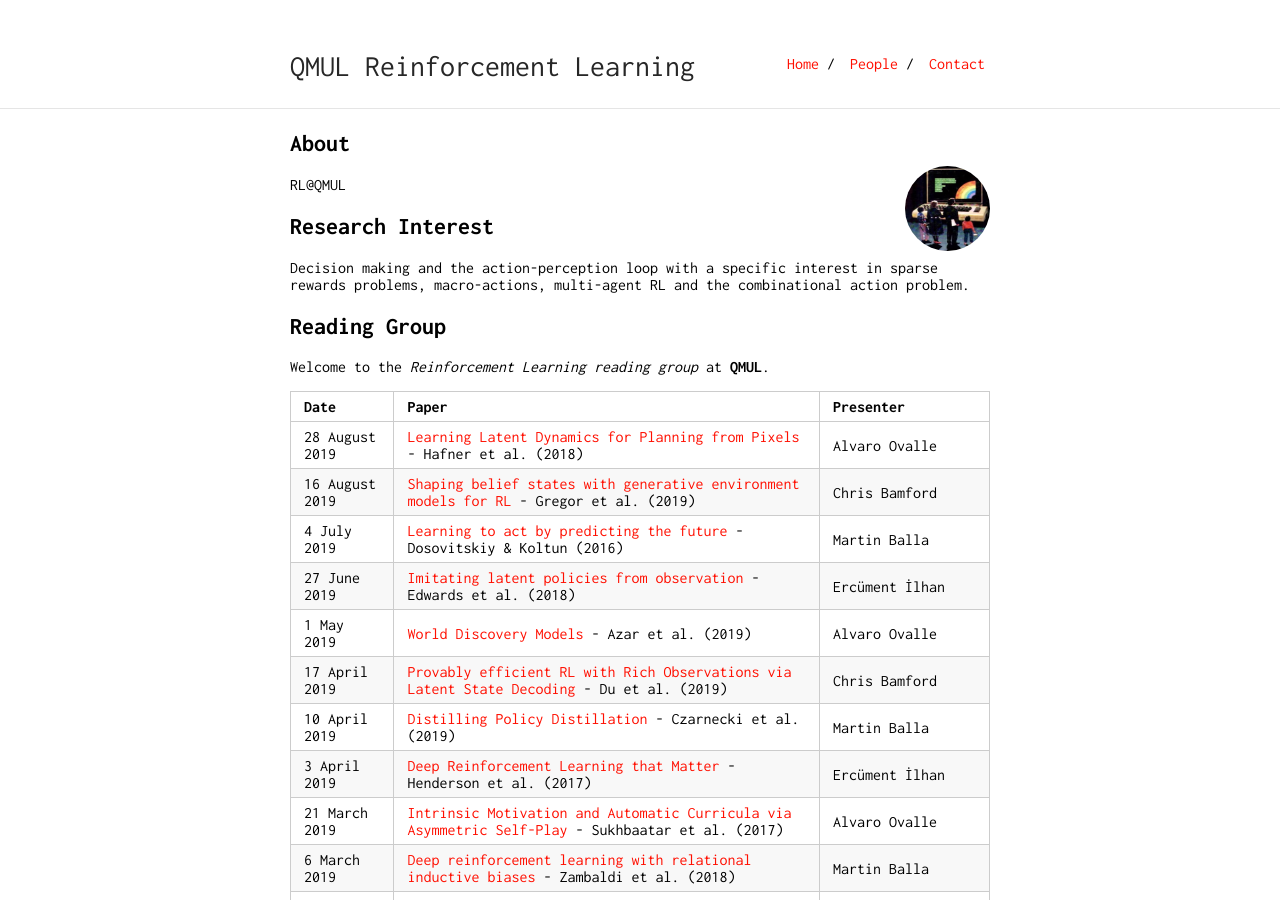
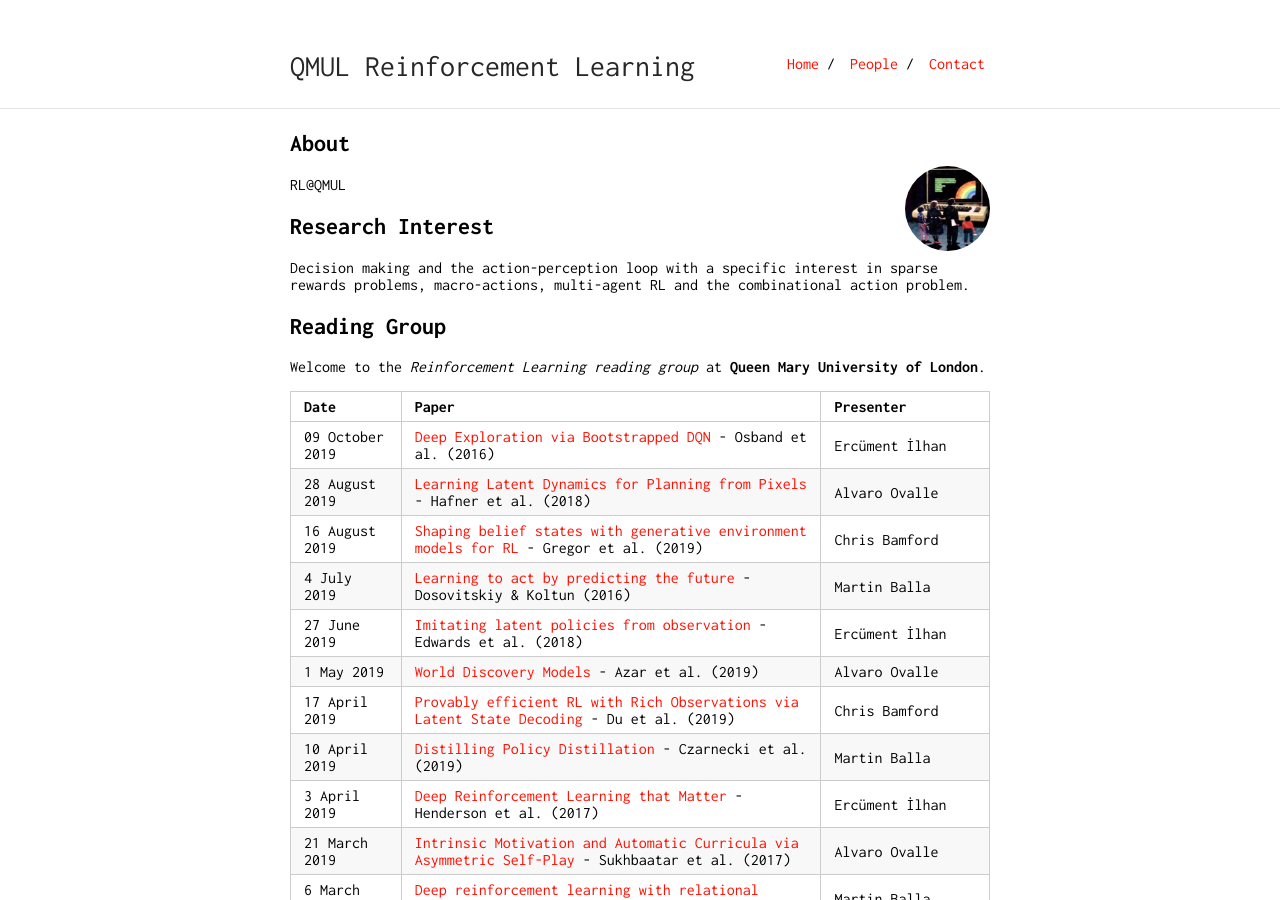
Before and after one commit to qmul-rl/qmul-rl.github.io, a Jekyll site: the page built from index.md, in a window 1280 px wide and 900 px high. Built offline with Jekyll 4.4.1, drawn with Linux system fonts in a browser that asks for light colours; our own code applies the rules of GitHub Pages for plain Markdown files.

Commit message:
added boostrapped dqn

```diff
--- a/index.md
+++ b/index.md
@@ -14,11 +14,12 @@ Decision making and the action-perception loop with a specific interest in spars
 
 ## Reading Group
 
-Welcome to the *Reinforcement Learning reading group* at **QMUL**.
+Welcome to the *Reinforcement Learning reading group* at **Queen Mary University of London**.
 
 
 Date | Paper | Presenter
 -----|-------|--------
+09 October 2019 | [Deep Exploration via Bootstrapped DQN](https://arxiv.org/abs/1602.04621) - Osband et al. (2016) | Ercüment İlhan
 28 August 2019 | [Learning Latent Dynamics for Planning from Pixels](https://arxiv.org/abs/1811.04551) - Hafner et al. (2018) | Alvaro Ovalle
 16 August 2019 | [Shaping belief states with generative environment models for RL](https://arxiv.org/abs/1906.09237) - Gregor et al. (2019) | Chris Bamford
 4 July 2019 | [Learning to act by predicting the future](https://arxiv.org/abs/1611.01779) - Dosovitskiy & Koltun (2016) | Martin Balla
```
